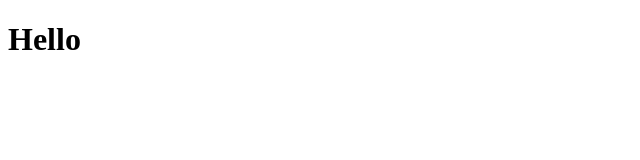
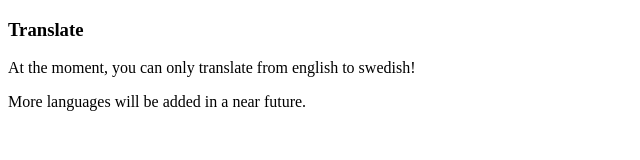
Before and after one commit to ShoulderKarlsson/translate-extension, a browser extension: page extension/src/index.html in a window 1280 px wide. Shown: the whole page, without its empty margins (0-640 px from the left). Drawn offline with Linux system fonts and the light colour scheme.

Commit message:
Added some info to index

```diff
--- a/extension/src/index.html
+++ b/extension/src/index.html
@@ -4,6 +4,8 @@
     <title>Translate</title>
   </head>
   <body>
-    <h1>Hello</h1>
+    <h3>Translate</h3>
+    <p>At the moment, you can only translate from english to swedish!</p>
+    <p>More languages will be added in a near future.</p>
   </body>
 </html>
```
